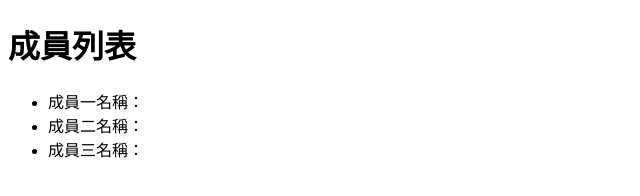
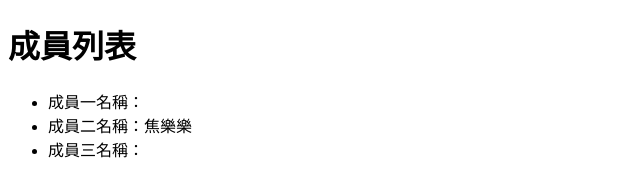
Before and after one commit to sksak75312/git04-test2, a plain HTML site: page index.html in a window 1280 px wide. Shown: the full height of the page, 0-640 px from the left. Drawn offline with Linux system fonts and the light colour scheme.

Commit message:
新增成員二名稱

```diff
--- a/index.html
+++ b/index.html
@@ -9,7 +9,7 @@
     <h1>成員列表</h1>
     <ul>
         <li>成員一名稱：</li>
-        <li>成員二名稱：</li>
+        <li>成員二名稱：焦樂樂</li>
         <li>成員三名稱：</li>
     </ul>
 </body>
```
